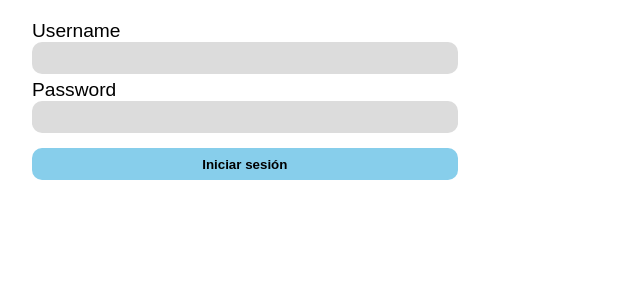
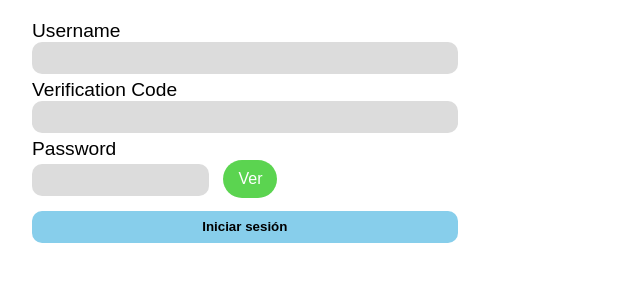
Before and after one commit to samricodev/FlaskTodo, a Flask app: page /auth/login in a window 1280 px wide. Shown: the part 130-430 px from the top of the page, without its empty margins (0-640 px from the left). Run offline with Flask 3, Linux system fonts and the light colour scheme; some web fonts are replaced.

Commit message:
created: email server

```diff
--- a/todo/auth.py
+++ b/todo/auth.py
@@ -1,10 +1,29 @@
 import re
+import random
 import functools
+from flask_mail import Mail, Message
 from flask import(
     Blueprint, flash, g, render_template, request, url_for,session, redirect
 )
 from werkzeug.security import check_password_hash,generate_password_hash
 from todo.db import get_db
+
+def generate_verification_code(length=6):
+    characters = '0123456789'
+    verification_code = ''.join(random.choice(characters) for i in range(length))
+    return verification_code
+
+def send_verification_email(email, verification_code):
+    msg = Message('Código de verificación de registro', sender='TodoFlask <juanjopero2000@gmail.com>', recipients=[email])
+    msg.body = f"""
+    Hola {username},
+    Para completar tu registro, ingresa el siguiente código de verificación:
+    {verification_code}
+    Este código es válido por 5 minutos.
+    Atentamente TodoFlask
+    """
+    mail.send(msg)
+
 
 bp = Blueprint('auth', __name__,url_prefix='/auth')
 
@@ -12,33 +31,37 @@ bp = Blueprint('auth', __name__,url_prefix='/auth')
 def register():
     if request.method == 'POST':
         username = request.form['username']
+        email = request.form['email']
         password = request.form['password']
         db, c = get_db()
         error = None
 
-        # Validate username
         if not username:
             error = 'Username is required'
 
-        # Validate password complexity (regex)
+        if not email:
+            error = 'Email is required'
+
         password_regex = re.compile(r'^(?=.*[A-Z])(?=.*[a-z])(?=.*\d)(?=.*[!@#$%^&*])(?=.{8,})')
         if not password_regex.match(password):
             error = 'Password must contain at least one uppercase letter, one lowercase letter, one number, and one special character, all within 8 characters'
 
-        # Check for existing username
         if error is None:
             c.execute('select id from user where username = %s', (username,))
             if c.fetchone() is not None:
                 error = 'Username "{}" is already registered.'.format(username)
 
         if error is None:
-            # Secure password hashing
             password_hash = generate_password_hash(password)
 
-            # Insert user into database
-            c.execute('insert into user (username, password) values (%s, %s)',
-                      (username, password_hash))
+            c.execute('insert into user (username, email, password) values (%s, %s, %s)',
+                      (username, email, password_hash))
             db.commit()
+
+            verification_code = generate_verification_code()
+            session['verification_code'] = verification_code
+            session['email'] = email
+            send_verification_email(email, verification_code)
 
             return redirect(url_for('auth.login'))
 
@@ -50,6 +73,7 @@ def login():
     if request.method == 'POST':
         username = request.form['username']
         password = request.form['password']
+        verification_code = request.form['verification_code']
         db, c = get_db()
         error = None
         c.execute(
@@ -61,6 +85,9 @@ def login():
             error = 'Usuario y o contraseña inválida'
         elif not check_password_hash(user['password'], password):
             error = 'Usuario y o contraseña inválida'
+
+        if session.get('verification_code') != verification_code:
+            error = 'Código de verificación incorrecto'
 
         if error is None:
             session.clear()
--- a/todo/schema.py
+++ b/todo/schema.py
@@ -7,6 +7,7 @@ instructions = [
         CREATE TABLE user (
             id INT PRIMARY KEY AUTO_INCREMENT,
             username VARCHAR(50) UNIQUE NOT NULL,
+            email VARCHAR(50) UNIQUE NOT NULL,
             password VARCHAR(150) NOT NULL
         );
     """,
--- a/todo/templates/auth/login.html
+++ b/todo/templates/auth/login.html
@@ -1,15 +1,67 @@
 {% extends 'base.html' %}
-<link rel="stylesheet" href="{{ url_for('static',filename='styles.css') }}">
+<link rel="stylesheet" href="{{ url_for('static', filename='styles.css') }}">
+
 {% block header %}
 <h1>{% block title %}Iniciar sesión{% endblock %}</h1>
 {% endblock %}
 
 {% block content %}
-    <form method="post">
-        <label for="username">Username</label>
-        <input name="username" id="username"  required/>
-        <label for="password">Password</label>
-        <input name="password" id="password"  required/>
-        <input type="submit" value="Iniciar sesión" class="btn"/>
-    </form>
-{%  endblock %}
+  <form method="post">
+    <label for="username">Username</label>
+    <input name="username" id="username" required />
+
+    <label for="verification_code">Verification Code</label>
+    <input name="verification_code" id="verification_code" required />
+
+    <label for="password">Password</label>
+    <div class="password-container">
+      <input type="password" name="password" id="password" required />
+      <button class="password-toggle">Ver</button> </div>
+
+    <input type="submit" value="Iniciar sesión" class="btn" />
+  </form>
+
+  <style>
+    .password-container {
+      position: relative; /* For positioning the button */
+    }
+
+    .password-toggle {
+      background-color: #5bd450; /* Green */
+      border-radius: 20px;
+      border: none;
+      color: white;
+      padding: 10px 15px;
+      text-align: center;
+      text-decoration: none;
+      display: inline-block;
+      font-size: 16px;
+      margin-left: 10px;
+      cursor: pointer;
+    }
+
+    .password-toggle:hover {
+      background-color: #e01c1c; /* Darker green on hover */
+    }
+  </style>
+
+  <script>
+    const passwordToggleBtn = document.querySelector('.password-toggle');
+    const passwordInput = document.getElementById('password');
+    const form = document.querySelector('form'); // Get the form element
+
+    passwordToggleBtn.addEventListener('click', function(event) {
+      // Prevent default form submission
+      event.preventDefault();
+
+      // Toggle password visibility and button text
+      if (passwordInput.type === 'password') {
+        passwordInput.type = 'text';
+        passwordToggleBtn.textContent = 'Ocultar';
+      } else {
+        passwordInput.type = 'password';
+        passwordToggleBtn.textContent = 'Ver';
+      }
+    });
+  </script>
+{% endblock %}
--- a/todo/templates/auth/register.html
+++ b/todo/templates/auth/register.html
@@ -8,8 +8,10 @@
     <form method="post">
         <label for="username">Username</label>
         <input name="username" id="username"  required/>
+        <label for="email">Email</label>
+        <input name="email" id="email" type="email" required/>
         <label for="password">Password</label>
-        <input name="password" id="password"  required/>
+        <input type="password" name="password" id="password"  required/>
         <input type="submit" value="Registrarse" class="btn"/>
     </form>
 {%  endblock %}
```
Also changed, not shown: todo/__init__.py (+9 -3 lines).
